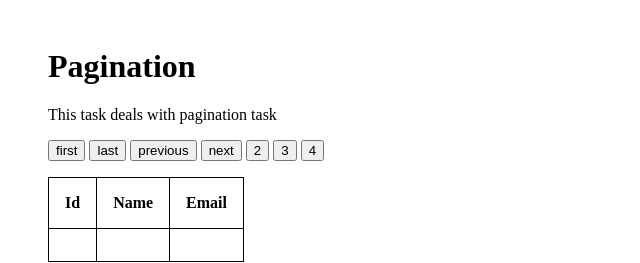
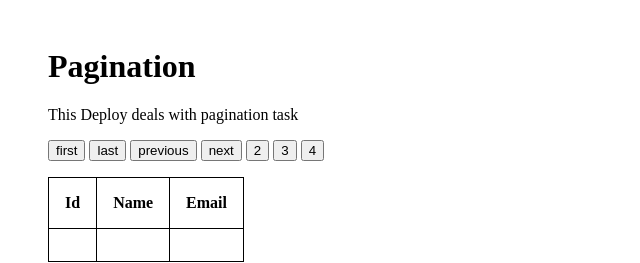
Before and after one commit to 15M236/pagination-task, a plain HTML site: page index.html in a window 1280 px wide. Shown: the full height of the page, 0-640 px from the left. Drawn offline with Linux system fonts and the light colour scheme.

Commit message:
after modified description

```diff
--- a/index.html
+++ b/index.html
@@ -10,7 +10,7 @@
 </head>
 <body>
     <h1 id="title">Pagination</h1>
-    <p id="description">This task deals with pagination task</p>
+    <p id="description">This Deploy deals with pagination task</p>
     <div id="buttons" class="d-flex">
         <button class="print-one" onclick="parameterPrint(0)">first</button>
         <button class="print-five" onclick="parameterPrint(9)">last</button>
```
